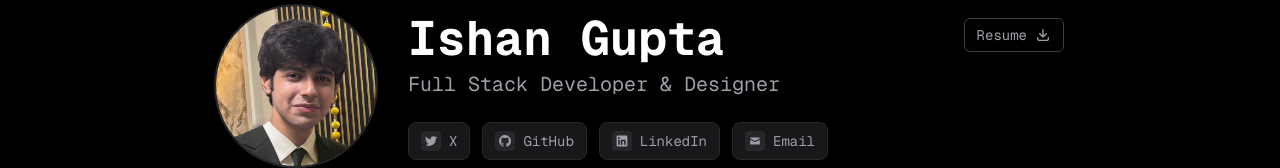
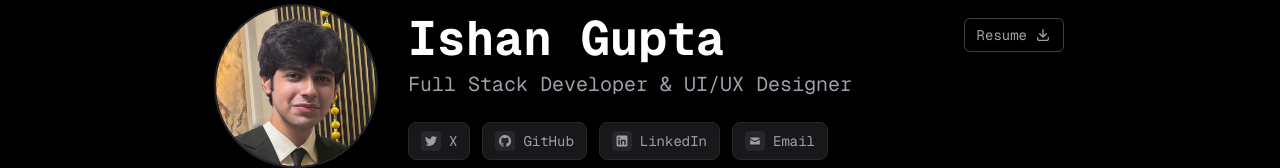
Before and after one commit to ishan-crd/design-portfolio, a Next.js app: page / in a window 1280 px wide. Shown: the part 135-303 px from the top of the page. Built offline with nearby package versions, Linux system fonts and the light colour scheme.

Commit message:
Updated resume and profile.tsx

```diff
--- a/src/app/components/Profile.tsx
+++ b/src/app/components/Profile.tsx
@@ -24,7 +24,7 @@ export default function Profile() {
           </div>
 
           <h2 className="text-xl text-zinc-400 mb-6 font-mono">
-            Full Stack Developer & Designer
+            Full Stack Developer & UI/UX Designer
           </h2>
 
           {/* Links Section */}
```
Also changed, not shown: 1 other file (tests, documents, lock files or other folders).
